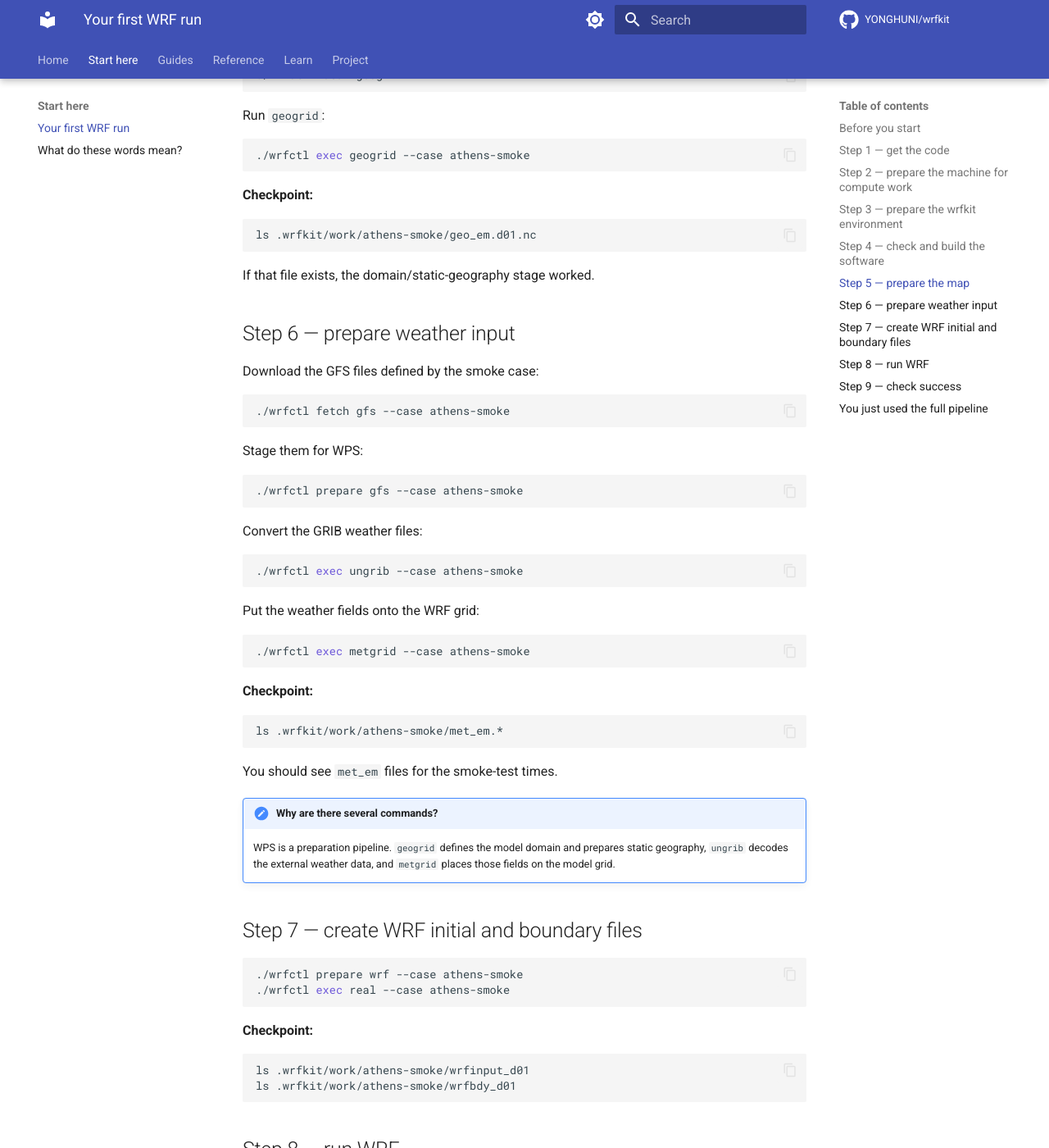
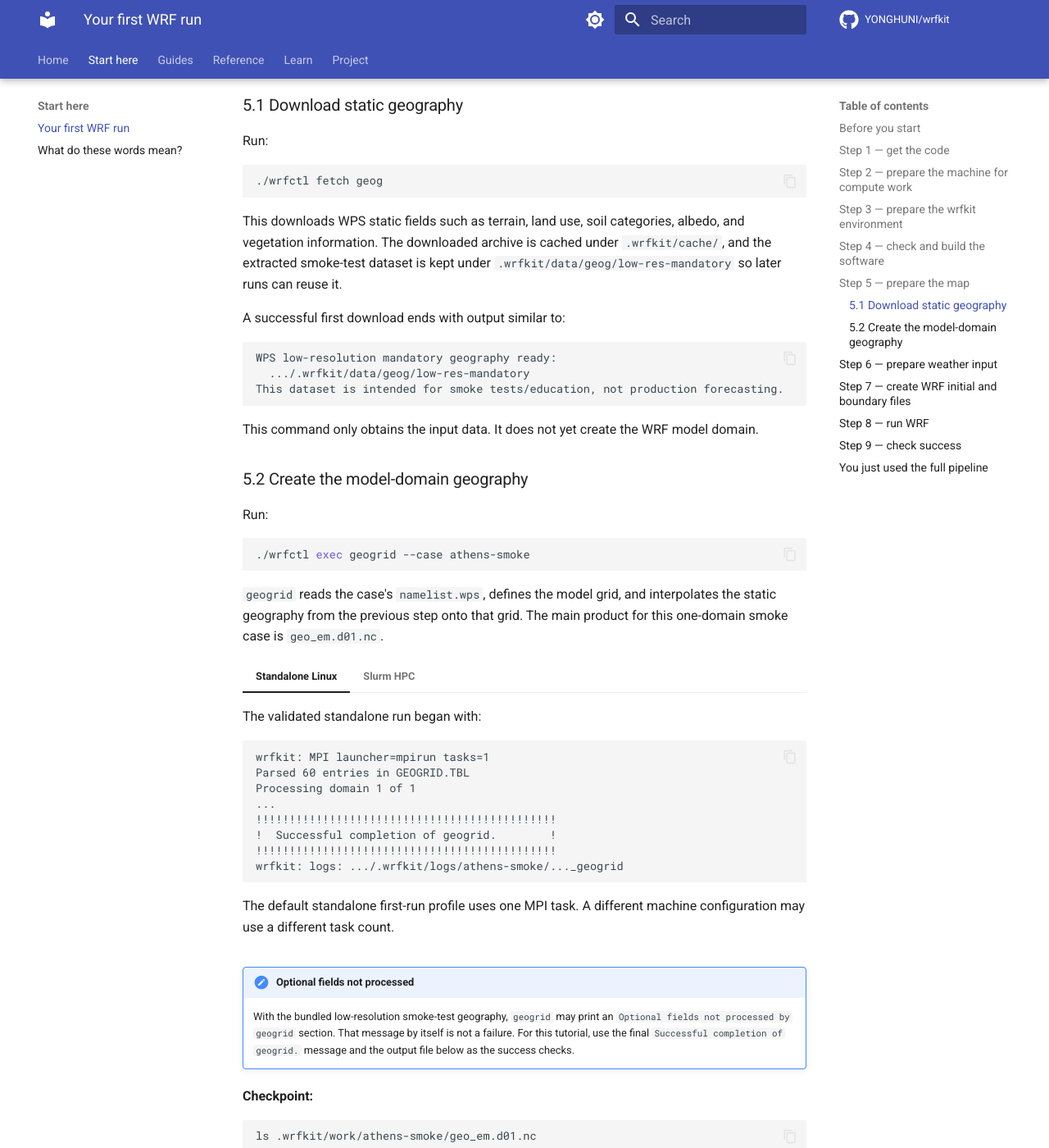
Before and after one commit to YONGHUNI/wrfkit, an MkDocs documentation site: the page built from docs/tutorials/first-run.md, in a window 1280 px wide and 1400 px high, scrolled down 4567 px. Shown: the whole window at 82% size. Built offline with MkDocs 1.6.1 and Material for MkDocs 9.7.7, drawn with Linux system fonts in a browser that asks for light colours; comment, search, counter and statistics services are not loaded.

Commit message:
docs: explain static geography and geogrid output

````diff
--- a/docs/tutorials/first-run.md
+++ b/docs/tutorials/first-run.md
@@ -363,17 +363,90 @@ use the same software stack.
 
 ## Step 5 — prepare the map
 
-Download the small geography dataset used by the smoke test:
+This step has two separate jobs: first download the reusable static geography
+data, then use `geogrid` to place those data onto the `athens-smoke` model
+grid.
+
+### 5.1 Download static geography
+
+Run:
 
 ```bash
 ./wrfctl fetch geog
 ```
 
-Run `geogrid`:
+This downloads WPS static fields such as terrain, land use, soil categories,
+albedo, and vegetation information. The downloaded archive is cached under
+`.wrfkit/cache/`, and the extracted smoke-test dataset is kept under
+`.wrfkit/data/geog/low-res-mandatory` so later runs can reuse it.
+
+A successful first download ends with output similar to:
+
+```text
+WPS low-resolution mandatory geography ready:
+  .../.wrfkit/data/geog/low-res-mandatory
+This dataset is intended for smoke tests/education, not production forecasting.
+```
+
+This command only obtains the input data. It does not yet create the WRF model
+domain.
+
+### 5.2 Create the model-domain geography
+
+Run:
 
 ```bash
 ./wrfctl exec geogrid --case athens-smoke
 ```
+
+`geogrid` reads the case's `namelist.wps`, defines the model grid, and
+interpolates the static geography from the previous step onto that grid. The
+main product for this one-domain smoke case is `geo_em.d01.nc`.
+
+=== "Standalone Linux"
+
+    The validated standalone run began with:
+
+    ```text
+    wrfkit: MPI launcher=mpirun tasks=1
+    Parsed 60 entries in GEOGRID.TBL
+    Processing domain 1 of 1
+    ...
+    !!!!!!!!!!!!!!!!!!!!!!!!!!!!!!!!!!!!!!!!!!!!!
+    !  Successful completion of geogrid.        !
+    !!!!!!!!!!!!!!!!!!!!!!!!!!!!!!!!!!!!!!!!!!!!!
+    wrfkit: logs: .../.wrfkit/logs/athens-smoke/..._geogrid
+    ```
+
+    The default standalone first-run profile uses one MPI task. A different
+    machine configuration may use a different task count.
+
+=== "Slurm HPC"
+
+    On the validated Sapelo2 single-node path, the run began with:
+
+    ```text
+    wrfkit: MPI launcher=srun tasks=<N> (single-node bridge; inner=mpirun)
+    Parsed 60 entries in GEOGRID.TBL
+    Processing domain 1 of 1
+    ...
+    !!!!!!!!!!!!!!!!!!!!!!!!!!!!!!!!!!!!!!!!!!!!!
+    !  Successful completion of geogrid.        !
+    !!!!!!!!!!!!!!!!!!!!!!!!!!!!!!!!!!!!!!!!!!!!!
+    wrfkit: logs: .../.wrfkit/logs/athens-smoke/..._geogrid
+    ```
+
+    Here `<N>` is the MPI task count selected from the active Slurm
+    allocation/configuration. wrfkit uses `srun` to create the single-node
+    Slurm child step, then launches the actual MPI ranks with its pinned
+    `mpirun` inside one Nix environment.
+
+!!! note "Optional fields not processed"
+    With the bundled low-resolution smoke-test geography, `geogrid` may print
+    an `Optional fields not processed by geogrid` section. That message by
+    itself is not a failure. For this tutorial, use the final
+    `Successful completion of geogrid.` message and the output file below as
+    the success checks.
 
 **Checkpoint:**
 
````
